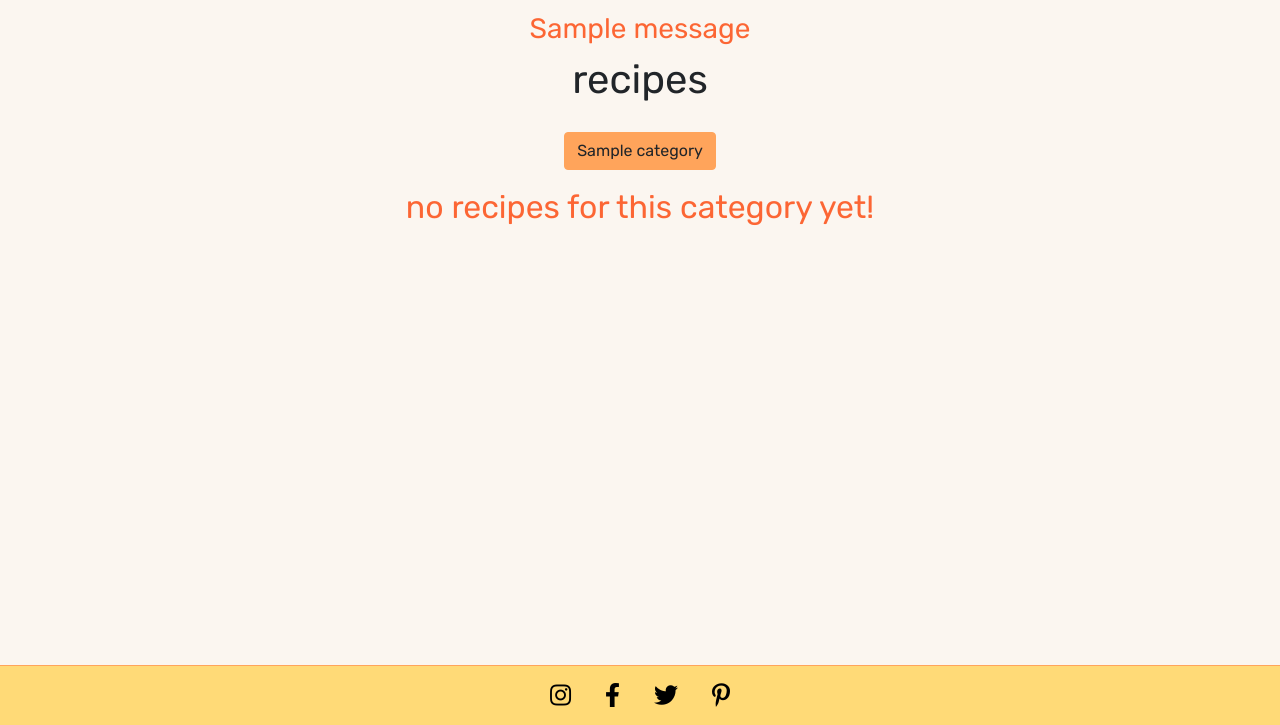
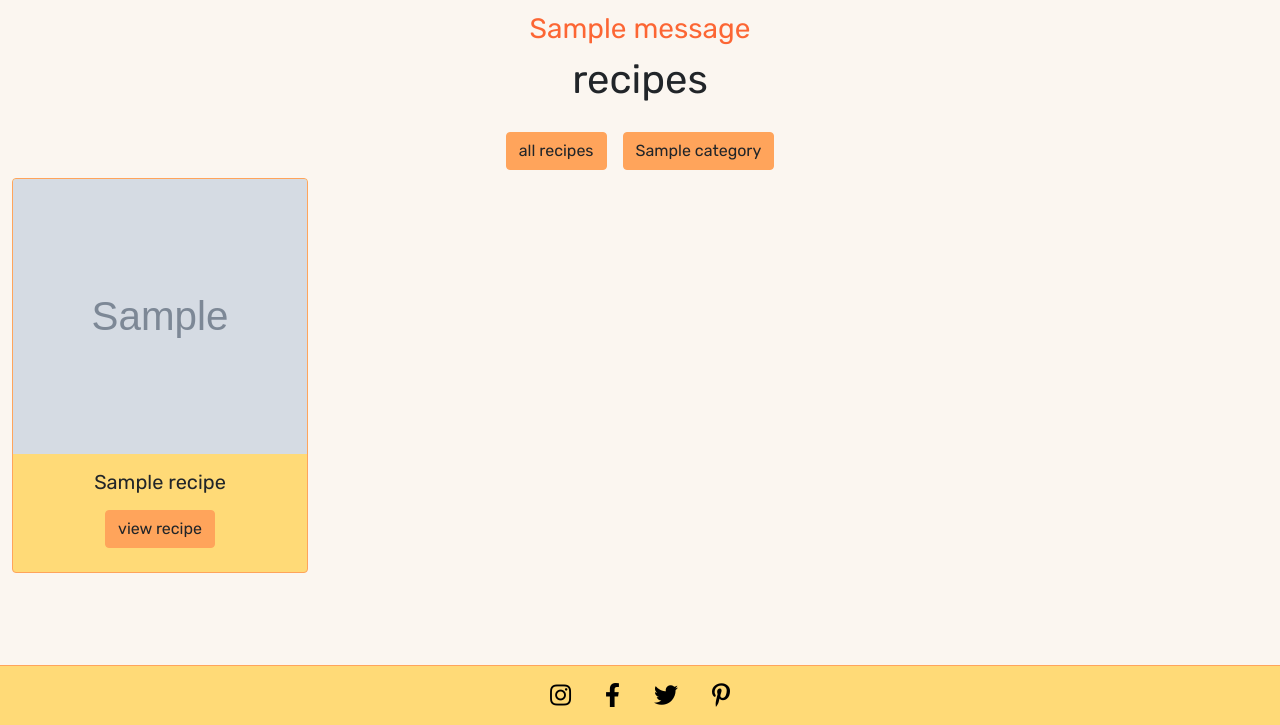
Before and after one commit to mitchdavenport88/family-feasts, a Flask app: template templates/recipes.html in a window 1280 px wide. Shown: the part 75-800 px from the top of the page. Run offline with Flask 2, Linux system fonts and the light colour scheme; the template is opened without the code that fills it: most values are stand-ins (such as "Sample title", 1, 10 or a date in 2020); grey boxes marked "Sample" are stand-in pictures; one stand-in notice (Sample message) is shown; some libraries are stand-ins or nearby versions.

Commit message:
Refactor recipes function. Tidy recipes.html and alter links to it

```diff
--- a/app.py
+++ b/app.py
@@ -22,24 +22,19 @@
     return render_template("index.html", page_title="Home")
 
 
-@app.route("/recipes/<filter_by>")
-def recipes(filter_by):
-    filter = filter_by
-    recipes = mongo.db.recipes.find()
-    # Use count to show / hide no recipe message
-    recipe_count = list(mongo.db.recipes.find({"category_name": filter}))
-    # List of categories that we use to generate filter and add buttons
-    categories = ["Recipes"]
-    for category in mongo.db.categories.find():
-        categories.append(category["category_name"])
-    # If the filter name passed is valid (is in the db) then we show results
-    if filter in categories:
-        return render_template("recipes.html", recipes=recipes, filter=filter,
-                               categories=categories, page_title="Recipes",
-                               recipe_count=recipe_count)
-    # If filter name passed isnt valid (not in the db) then we show all recipes
+@app.route("/recipes/<filter>")
+def recipes(filter):
+    categories = [(category["category_name"])
+                  for category in mongo.db.categories.find()]
+    if filter not in categories and filter != "all":
+        flash("this category does not exist!")
+        return redirect(url_for("recipes", filter="all"))
+    elif filter in categories:
+        recipes = list(mongo.db.recipes.find({"category_name": filter}))
     else:
-        return redirect(url_for("recipes", filter_by="Recipes"))
+        recipes = list(mongo.db.recipes.find())
+    return render_template("recipes.html", recipes=recipes,
+                           categories=categories)
 
 
 @app.route("/view_recipe/<id>")
--- a/templates/add_recipe.html
+++ b/templates/add_recipe.html
@@ -93,7 +93,7 @@
             </div>
             <!-- buttons -->
             <div class="d-flex justify-content-center">
-                <a href="{{ url_for('recipes', filter_by='Recipes') }}" class="btn my-clear-btn m-2">cancel</a>
+                <a href="{{ url_for('recipes', filter='all') }}" class="btn my-clear-btn m-2">cancel</a>
                 <button type="reset" class="btn my-clear-btn m-2">clear form</button>
                 <button type="submit" class="btn my-btn m-2">add recipe</button>
             </div>
--- a/templates/base.html
+++ b/templates/base.html
@@ -47,7 +47,7 @@
                             <a class="nav-link" href="{{ url_for('home') }}">home</a>
                         </li>
                         <li class="nav-item">
-                            <a class="nav-link" href="{{ url_for('recipes', filter_by='Recipes') }}">recipes</a>
+                            <a class="nav-link" href="{{ url_for('recipes', filter='all') }}">recipes</a>
                         </li>
                         {% if session.user %}
                             <li class="nav-item">
--- a/templates/edit_recipe.html
+++ b/templates/edit_recipe.html
@@ -106,7 +106,7 @@
             </div>
             <!-- buttons -->
             <div class="d-flex justify-content-center">
-                <a href="{{ url_for('recipes', filter_by='Recipes') }}" class="btn my-clear-btn m-2">cancel</a>
+                <a href="{{ url_for('recipes', filter='all') }}" class="btn my-clear-btn m-2">cancel</a>
                 <button type="submit" class="btn my-btn m-2">update recipe</button>
                 <!-- inserts recipe deletion button with confirmation modal -->
                 {{ delete_recipe_modal(recipe) }}
--- a/templates/index.html
+++ b/templates/index.html
@@ -7,7 +7,7 @@
             <!-- overlay box -->
             <div class="hero-image-content">
                 <h1 class="hero-image-quote">easy recipes to enjoy together!</h1>
-                <a href="{{ url_for('recipes', filter_by='Recipes') }}" class="btn my-btn">view recipes</a>
+                <a href="{{ url_for('recipes', filter='all') }}" class="btn my-btn">view recipes</a>
             </div>
         </div>
     </header>
@@ -55,7 +55,7 @@
                             facilis consectetur id quos delectus aliquam nostrum optio facere,
                             quaerat hic. Sunt, modi.
                         </p>
-                        <a href="{{ url_for('recipes', filter_by='Recipes') }}" class="btn my-btn">view recipes</a>
+                        <a href="{{ url_for('recipes', filter='all') }}" class="btn my-btn">view recipes</a>
                     </div>
                 </div>
             </div>
--- a/templates/recipes.html
+++ b/templates/recipes.html
@@ -5,22 +5,20 @@
     <div class="container-fluid">
         <h1 class="text-center page-title">recipes</h1>
         <div class="d-flex flex-wrap justify-content-center">
+            <a href="{{ url_for('recipes', filter='all') }}" class="btn my-btn m-2">all recipes</a>
             {% for category in categories %}
-                <a href="{{ url_for('recipes', filter_by=category) }}" class="btn my-btn m-2">{{ category }}</a>
+                <a href="{{ url_for('recipes', filter=category) }}" class="btn my-btn m-2">{{ category }}</a>
             {% endfor %}
         </div>
+
         <div class="row">
             <!-- inserts cards used to display recipes -->
-            {% if recipe_count|length == 0 and filter != "Recipes" %}
+            {% if recipes|length > 0 %}
+                {% for recipe in recipes %}
+                    {{ recipe_card(recipe) }}
+                {% endfor %}
+            {% else %}
                 <h2 class="text-center page-title warning-message">no recipes for this category yet!</h2>
-            {% else %}
-                {% for recipe in recipes %}
-                    {% if filter == "Recipes" %}
-                        {{ recipe_card(recipe) }}
-                    {% elif recipe.category_name == filter %}
-                        {{ recipe_card(recipe) }}
-                    {% endif %}
-                {% endfor %}
             {% endif %}
         </div>
     </div>
--- a/templates/user_profile.html
+++ b/templates/user_profile.html
@@ -5,7 +5,7 @@
     <div class="container-fluid">
         <h1 class="text-center page-title">{{ username }}'s profile</h1>
         <div class="d-flex flex-wrap justify-content-center">
-            <a href="{{ url_for('recipes', filter_by='Recipes') }}" class="btn my-btn m-2">
+            <a href="{{ url_for('recipes', filter='all') }}" class="btn my-btn m-2">
                 view all recipes
             </a>
             <!-- shows add recipe button for users who have submitted before -->
--- a/templates/view_recipe.html
+++ b/templates/view_recipe.html
@@ -5,7 +5,7 @@
     <div class="container-fluid">
         <h1 class="text-center page-title">{{ recipe.recipe_name }}</h1>
         <div class="d-flex flex-wrap justify-content-center">
-            <a href="{{ url_for('recipes', filter_by='Recipes') }}" class="btn my-btn m-2">
+            <a href="{{ url_for('recipes', filter='all') }}" class="btn my-btn m-2">
                 back to recipes
             </a>
             {% if session.user|lower == recipe.author|lower %}
```
